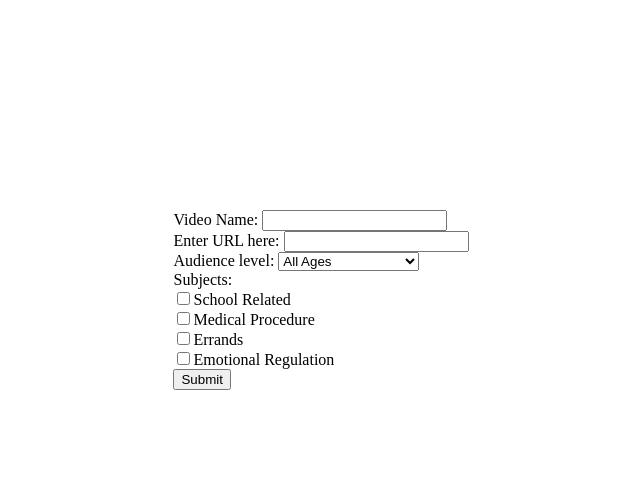
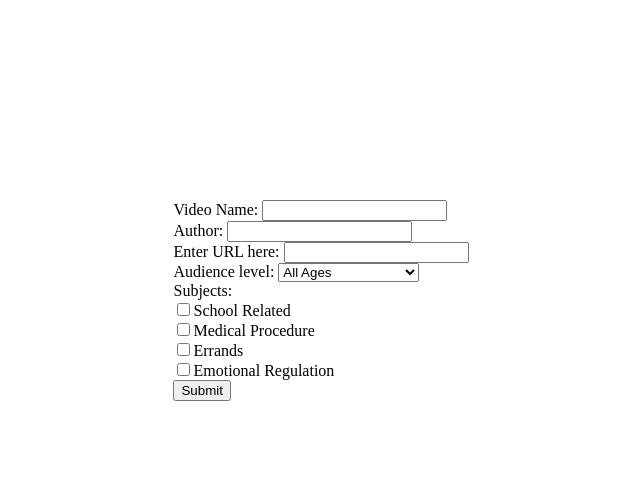
Before and after one commit to Corin-M/CapstoneProgress, a Flask app: page /uploads in a window 1280 px wide. Shown: the part 148-630 px from the top of the page, without its empty margins (319-959 px from the left). Run offline with Flask 2, Linux system fonts and the light colour scheme.

Commit message:
Added author
Inserted an author option in main upload section

```diff
--- a/templates/uploading.html
+++ b/templates/uploading.html
@@ -40,6 +40,8 @@
         <form method="POST" action="/add" enctype="multipart/form-data">
           <label for="videoName">Video Name:</label>
           <input type="text" id="videoName" name ="videoName"><br>
+          <label for="Author">Author:</label>
+          <input type="text" id="author" name ="author"><br>
           <label for="videoURL">Enter URL here:</label>
           <input type="text" id="videoURL" name="videoURL"><br>
           <label for="audience">Audience level:</label>
```
